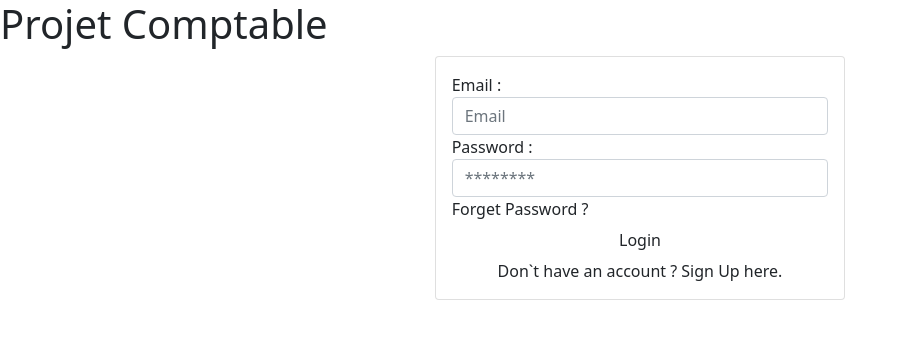
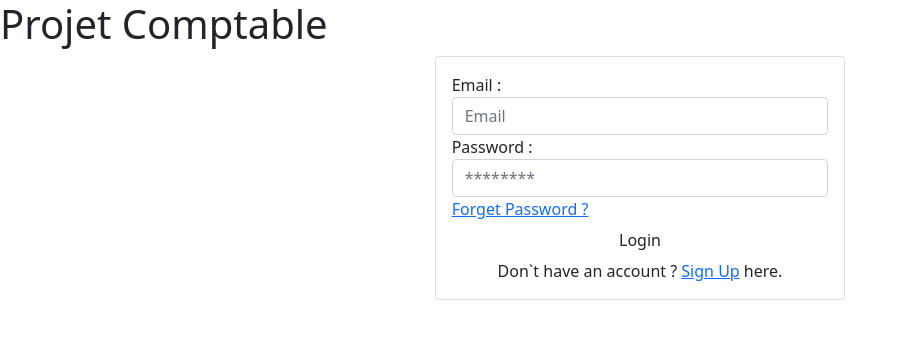
Before and after one commit to AdnenKhiari/Cabinet-Virtuel-Comptable, an Angular app: page / in a window 1280 px wide. Shown: the top 338 px of the page, without its empty margins (0-905 px from the left). Built offline with nearby package versions, Linux system fonts and the light colour scheme.

Commit message:
- Added routing for authentication module >> - Added router outlet to main template >> - Empty route routed to Login

```diff
--- a/src/app/app-routing.module.ts
+++ b/src/app/app-routing.module.ts
@@ -1,7 +1,18 @@
 import { NgModule } from '@angular/core'
 import { RouterModule, Routes } from '@angular/router'
 
-const routes: Routes = []
+import { ForgotPasswordComponent } from './authentification/forgot-password/forgot-password.component'
+import { LoginComponent } from './authentification/login/login.component'
+import { SignUpComponent } from './authentification/sign-up/sign-up.component'
+
+const routes: Routes = [
+  {path:"",component:LoginComponent},
+  {path:"login",component:LoginComponent},
+  {path:"forget-password",component:ForgotPasswordComponent},
+  {path:"sign-up",component:SignUpComponent},
+  // {path:"**",component:PageNotFoundComponent}
+
+]
 
 @NgModule({
   imports: [RouterModule.forRoot(routes)],
--- a/src/app/app.component.html
+++ b/src/app/app.component.html
@@ -1,3 +1,3 @@
 <h1>Projet Comptable</h1>
 
-<app-login></app-login>
+<router-outlet></router-outlet>
--- a/src/app/authentification/authentification.module.ts
+++ b/src/app/authentification/authentification.module.ts
@@ -1,12 +1,14 @@
 import { NgModule } from '@angular/core'
 import { CommonModule } from '@angular/common'
+import { Router, RouterModule } from '@angular/router'
+
 import { LoginComponent } from './login/login.component'
 import { SignUpComponent } from './sign-up/sign-up.component'
 import { ForgotPasswordComponent } from './forgot-password/forgot-password.component'
 
 @NgModule({
   declarations: [LoginComponent, SignUpComponent, ForgotPasswordComponent],
-  imports: [CommonModule],
+  imports: [CommonModule,RouterModule],
   exports: [LoginComponent, SignUpComponent, ForgotPasswordComponent]
 })
 export class AuthentificationModule {}
```
